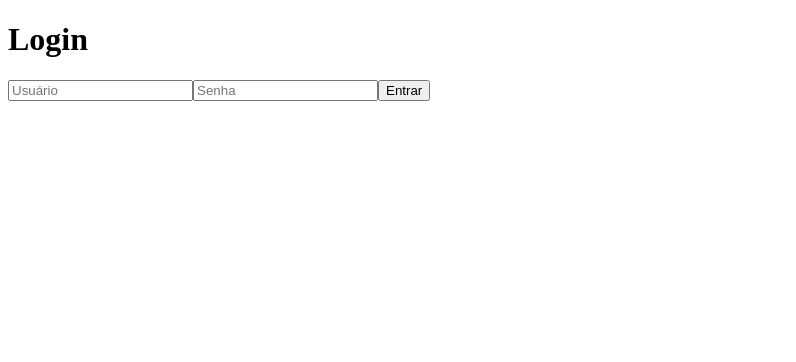
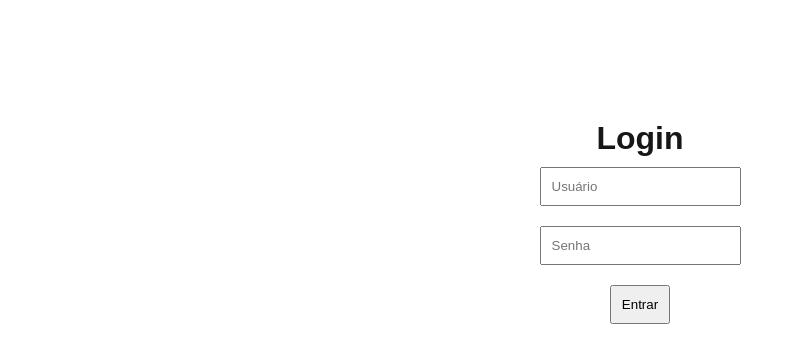
Before and after one commit to pedroluccs/register-system, a Next.js app in the folder frontend/: page / in a window 1280 px wide. Shown: the top 362 px of the page, without its empty margins (0-796 px from the left). Built offline with nearby package versions, Linux system fonts and the light colour scheme.

Commit message:
correção nos estilos

```diff
--- a/frontend/app/globals.css
+++ b/frontend/app/globals.css
@@ -1,3 +1,14 @@
+:root {
+  --background: #ffffff;
+  --foreground: #171717;
+}
+
+@media (prefers-color-scheme: dark) {
+  :root {
+    --background: #0a0a0a;
+    --foreground: #ededed;
+  }
+}
 
 html,
 body {
@@ -6,8 +17,8 @@
 }
 
 body {
-  color: #fff;
-  background: #000;
+  color: var(--foreground);
+  background: var(--background);
   font-family: Arial, Helvetica, sans-serif;
   -webkit-font-smoothing: antialiased;
   -moz-osx-font-smoothing: grayscale;
@@ -20,6 +31,12 @@
 }
 
 a {
-  color: #fff;
+  color: inherit;
   text-decoration: none;
 }
+
+@media (prefers-color-scheme: dark) {
+  html {
+    color-scheme: dark;
+  }
+}
--- a/frontend/app/layout.tsx
+++ b/frontend/app/layout.tsx
@@ -1,12 +1,31 @@
-import StyledComponentsRegistry from '../lib/registry';
+import type { Metadata } from "next";
+import { Geist, Geist_Mono } from "next/font/google";
+import "./globals.css";
 
-export default function RootLayout({ children }: { children: React.ReactNode }) {
+const geistSans = Geist({
+  variable: "--font-geist-sans",
+  subsets: ["latin"],
+});
+
+const geistMono = Geist_Mono({
+  variable: "--font-geist-mono",
+  subsets: ["latin"],
+});
+
+export const metadata: Metadata = {
+  title: "Create Next App",
+  description: "Generated by create next app",
+};
+
+export default function RootLayout({
+  children,
+}: Readonly<{
+  children: React.ReactNode;
+}>) {
   return (
-    <html lang="pt-BR">
-      <body>
-        <StyledComponentsRegistry>
-          {children}
-        </StyledComponentsRegistry>
+    <html lang="en">
+      <body className={`${geistSans.variable} ${geistMono.variable}`}>
+        {children}
       </body>
     </html>
   );
--- a/frontend/app/lista/page.tsx
+++ b/frontend/app/lista/page.tsx
@@ -1,11 +1,12 @@
 "use client";
 
 import Lista from "@/src/components/ListaUsuario/Lista";
+import ProtectedRoute from "@/src/components/RotaProtegida/RotaProtegida";
 
 export default function PageLista() {
     return (
-
+        <ProtectedRoute>
         <Lista/>
-
+        </ProtectedRoute>
     )
 }
--- a/frontend/babel.config.js
+++ /dev/null
@@ -1,4 +0,0 @@
-module.exports = {
-    presets: ["next/babel"],
-    plugins: [["styled-components", { ssr: true }]],
-};
--- a/frontend/lib/registry.tsx
+++ /dev/null
@@ -1,28 +0,0 @@
-'use client';
-
-import React, { useState, useRef } from 'react';
-import { StyleSheetManager, ServerStyleSheet } from 'styled-components';
-import { useServerInsertedHTML } from 'next/navigation';
-
-export default function StyledComponentsRegistry({
-children,
-}: {
-children: React.ReactNode;
-}) {
-const [sheet] = useState(() => new ServerStyleSheet());
-const hasInserted = useRef(false);
-
-useServerInsertedHTML(() => {
-    if (!hasInserted.current) {
-    hasInserted.current = true;
-    return (
-        <>
-        {sheet.getStyleElement()}
-        </>
-    );
-    }
-    return null;
-});
-
-return <StyleSheetManager sheet={sheet.instance}>{children}</StyleSheetManager>;
-}
```
